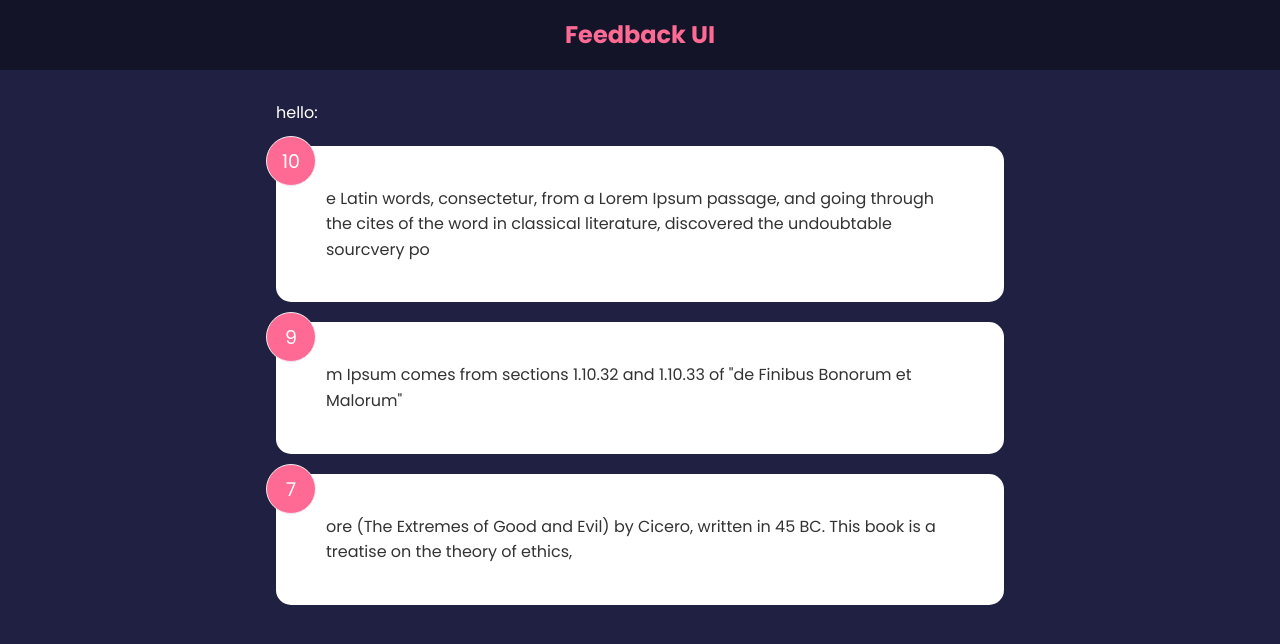
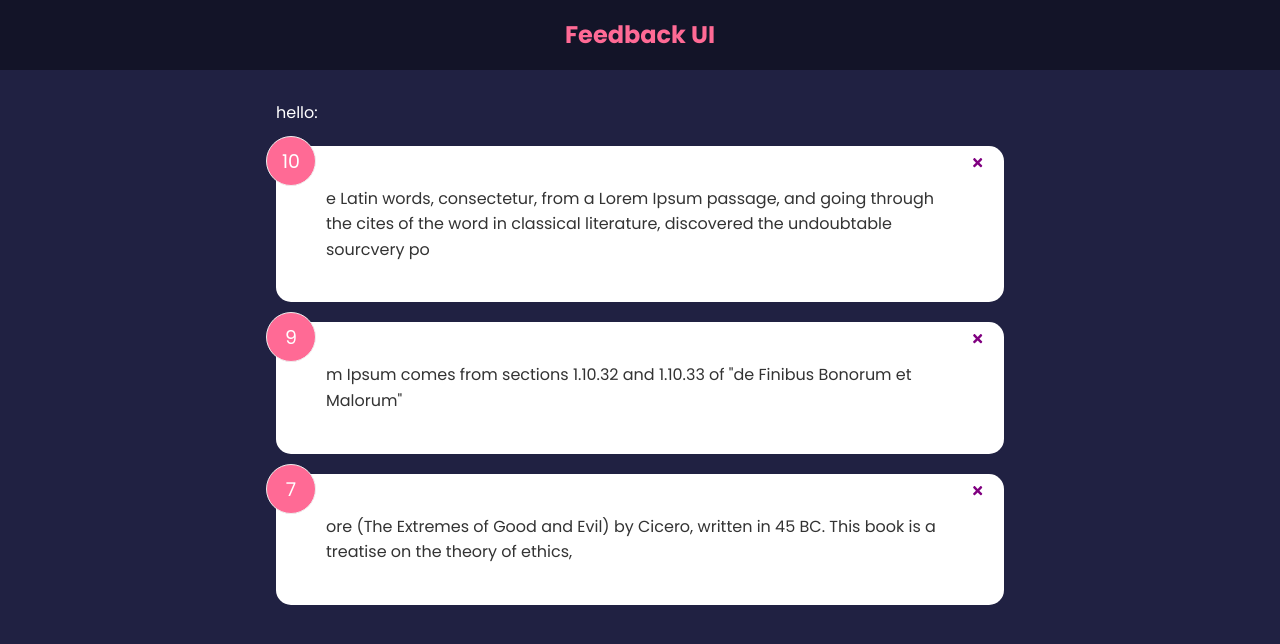
Before and after one commit to carlosofscience/feedback-app, a React (Create React App) app: page / in a window 1280 px wide. Shown: the top 644 px of the page. Built offline with nearby package versions, Linux system fonts and the light colour scheme.

Commit message:
adding delete feedback button

```diff
--- a/package.json
+++ b/package.json
@@ -8,6 +8,7 @@
     "@testing-library/user-event": "^13.5.0",
     "react": "^18.2.0",
     "react-dom": "^18.2.0",
+    "react-icons": "^4.6.0",
     "react-scripts": "5.0.1",
     "web-vitals": "^2.1.4"
   },
--- a/src/App.js
+++ b/src/App.js
@@ -6,12 +6,17 @@
 function App() {
 
   const [feedback, seTfeedback] = useState(FeedbackData);
+  const deleteFeedback = (id)=>{
+    if(window.confirm('Are you sure you want to delete this feedback?')) {
+      seTfeedback(feedback.filter((item) => item.id !== id))
+    }
+  };
 
   return (
   <>
     <Header />
     <div className="container">
-      <FeedbackList feedback={feedback}/>
+      <FeedbackList feedback={feedback} handleDelete={deleteFeedback}/>
     </div>
   </>
   )
--- a/src/components/FeedbackItem.jsx
+++ b/src/components/FeedbackItem.jsx
@@ -1,8 +1,9 @@
+import {FaTimes} from 'react-icons/fa'
 import {useState} from 'react'
 import Card from './shared/Card';
 import PropTypes from 'prop-types'
 
-function FeedbackItem({item}) {
+function FeedbackItem({item, handleDelete}) {
 
   const [rating, setRating] = useState(item.rating);
   const [text, setText] = useState(item.text);
@@ -10,6 +11,7 @@
   return (
     <Card>
       <div className="num-display">{rating}</div>
+      <button onClick={()=>handleDelete(item.id)} className="close"><FaTimes color='purple'/></button>
       <div className="text-display">{text}</div>
     </Card>
   )
--- a/src/components/FeedbackList.jsx
+++ b/src/components/FeedbackList.jsx
@@ -1,7 +1,7 @@
 import FeedbackItem from "./FeedbackItem"
 import PropTypes from 'prop-types'
 
-function FeedbackList({feedback}) {
+function FeedbackList({feedback, handleDelete}) {
 
   if (!feedback || feedback.length === 0) {return <p>No feedback yet</p>}
 
@@ -9,7 +9,7 @@
     <div className="feedback-list">
       hello:
       {feedback.map((item)=>(
-      <FeedbackItem key={item.id} item={item}/>
+      <FeedbackItem key={item.id} item={item} handleDelete={handleDelete}/>
       ))}
     </div>
   )
```
Also changed, not shown: 1 other file (tests, documents, lock files or other folders).
